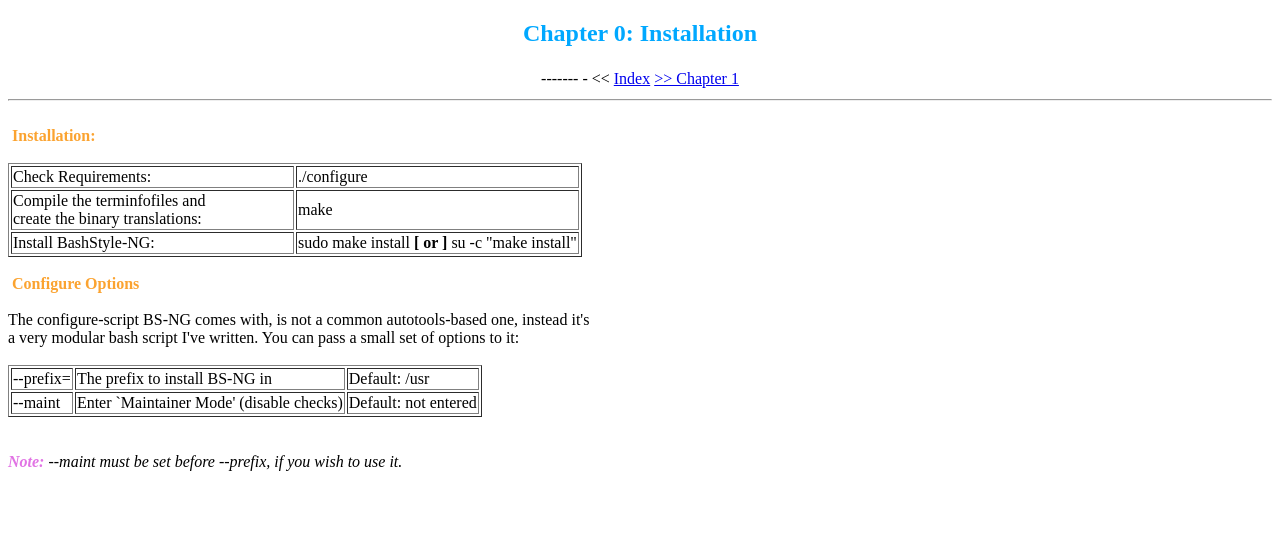
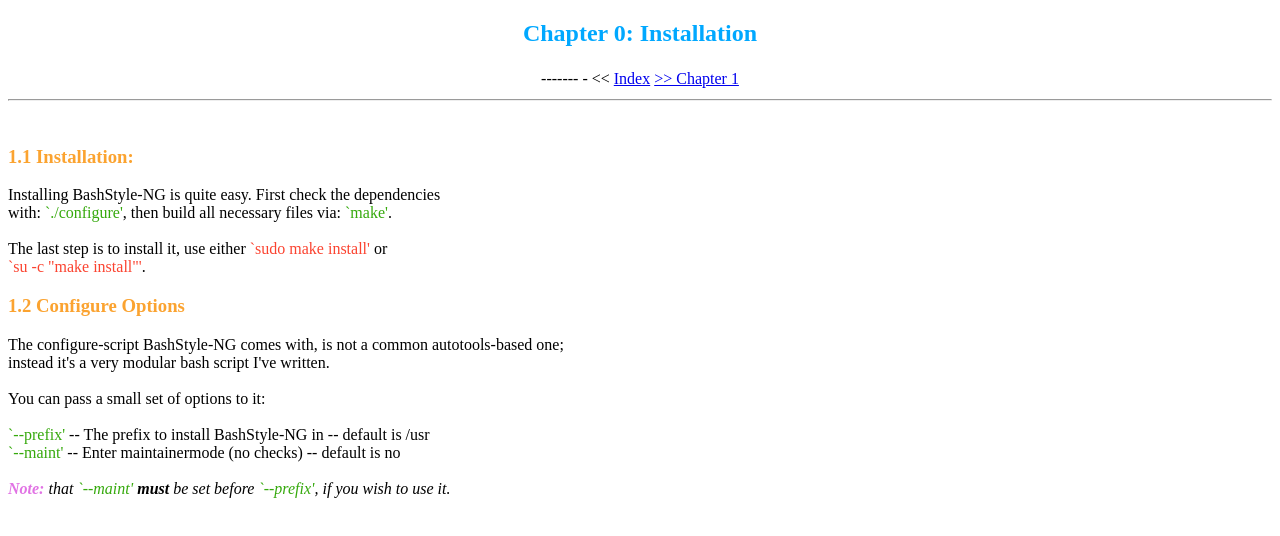
Before and after one commit to Nanolx/bashstyle-ng, a plain HTML site: page documentation/chapter00.html in a window 1280 px wide. Drawn offline with Linux system fonts and the light colour scheme.

Commit message:
improved chapter0

```diff
--- a/documentation/chapter00.html
+++ b/documentation/chapter00.html
@@ -1,7 +1,7 @@
 <!DOCTYPE HTML PUBLIC "-//W3C//DTD HTML 4.01 Transitional//EN" "http://www.w3.org/TR/html4/loose.dtd">
 <html>
 <head>
-<title>BashStyle-NG 7.11 Doc / Chapter 0</title>
+<title>BashStyle-NG 7.11 Doc / Installation</title>
 <body>
 <h2 align="center"><font color="#00A8FF">Chapter 0: Installation</font></h2>
 <table border=0 align=center>
@@ -13,44 +13,26 @@
 </table>
 </head>
 <hr><br>
-<font color="#FBA330">&nbsp;<b>Installation:</font><br></b><br>
+<h3><font color="#FBA330">1.1 Installation:</font></h3>
 
-<table border="1">
-	<tr>
-		<td width="50%">Check Requirements:</td>
-		<td>./configure</td>
-	</tr>
-	<tr>
-		<td>Compile the terminfofiles and<br>
-		    create the binary translations:</td>
-		<td>make</td>
-	</tr>
-	<tr>
-		<td>Install BashStyle-NG:</td>
-		<td>sudo make install <b>[ or ]</b> su -c "make install"</td>
-	</tr>
-</table><br>
+Installing BashStyle-NG is quite easy. First check the dependencies<br>
+with: <font color="35a90c">`./configure'</font>, then build all necessary files via: <font color="35a90c">`make'</font>.<br>
+<br>
+The last step is to install it, use either <font color="FB4330">`sudo make install'</font> or<br>
+<font color="FB4330">`su -c "make install"'</font>.<br>
 
-<font color="#FBA330">&nbsp;<b>Configure Options</font></b><br><br>
+<h3><font color="#FBA330">1.2 Configure Options</font></h3>
 
-The configure-script BS-NG comes with, is not a common autotools-based one, instead it's<br>
-a very modular bash	script I've written. You can pass a small set of options to it:<br><br>
+The configure-script BashStyle-NG comes with, is not a common autotools-based one;<br>
+instead it's a very modular bash	script I've written.<br><br>
 
-<table border="1">
-  <tr>
-    <td>--prefix=</td>
-    <td>The prefix to install BS-NG in</td>
-    <td>Default: /usr</td>
-  </tr>
-  <tr>
-    <td>--maint</td>
-    <td>Enter `Maintainer Mode' (disable checks)</td>
-    <td>Default: not entered</td>
-  </tr>
-</table>
+You can pass a small set of options to it:<br><br>
 
-<br><br>
-<i><font color="#E173E4"><b>Note:</b></font> --maint must be set before --prefix, if you wish to use it.</i>
+<font color="35a90c">`--prefix'</font>	-- The prefix to install BashStyle-NG in -- default is /usr<br>
+<font color="35a90c">`--maint'</font> -- Enter maintainermode (no checks) -- default is no<br><br>
+
+<i><font color="#E173E4"><b>Note:</b></font> that <font color="35a90c">`--maint'</font> <b>must</b>
+be set before <font color="35a90c">`--prefix'</font>, if you wish to use it.</i>
 
 </body>
 </html>
```
